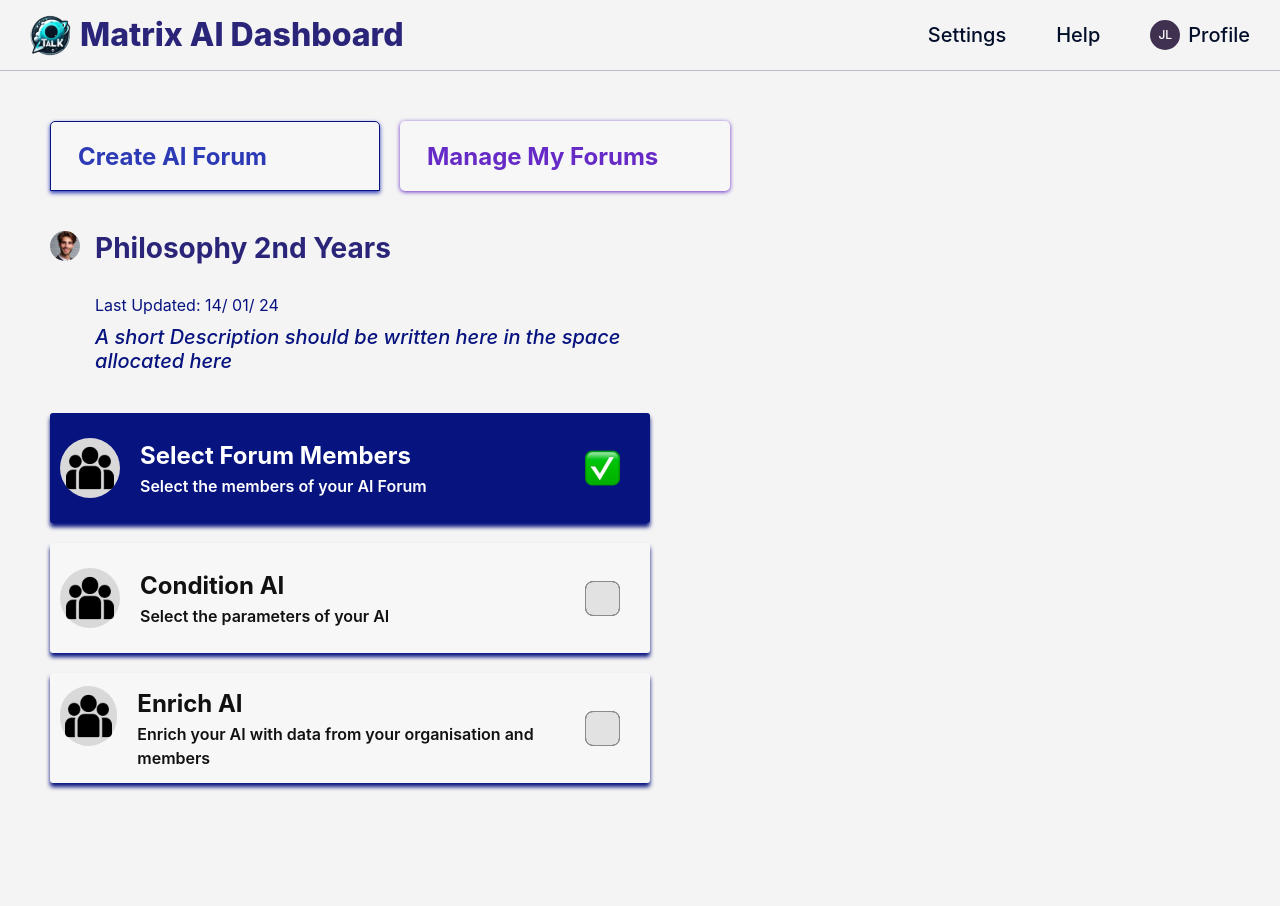
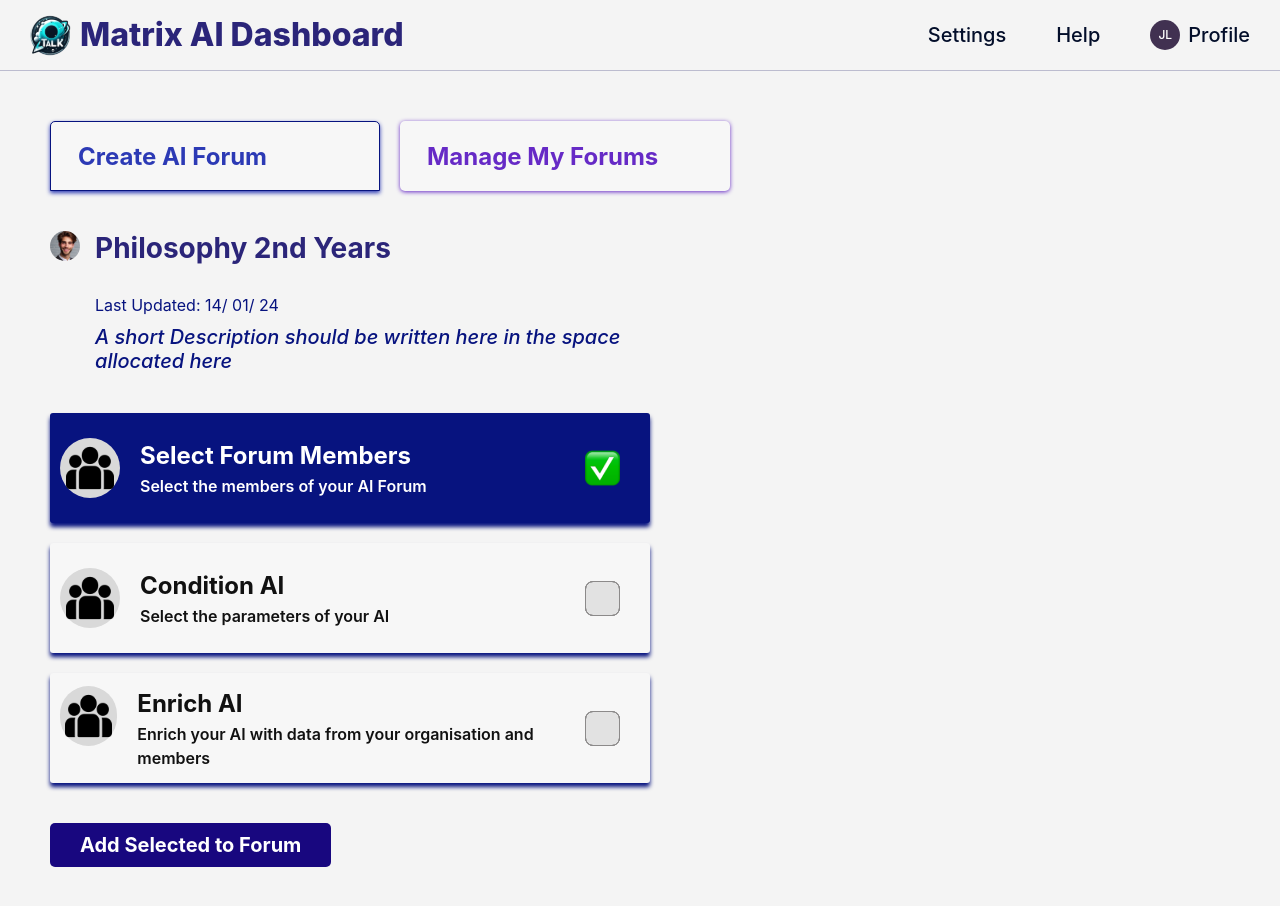
Before and after one commit to ratan2020cs131/external-task, a React (Create React App) app: page / in a window 1280 px wide. Shown: the top 906 px of the page. Before the commit the page ends 833 px from the top, so only its background shows below. Built offline with nearby package versions, Linux system fonts and the light colour scheme.

Commit message:
button 3 done

```diff
--- /dev/null
+++ b/src/components/button3/Button.jsx
@@ -0,0 +1,12 @@
+import React from 'react'
+import styles from './button.module.css';
+
+const Button = ({text}) => {
+  return (
+    <div className={styles.button}>
+      <h2>{text}</h2>
+    </div>
+  )
+}
+
+export default Button
--- /dev/null
+++ b/src/components/button3/button.module.css
@@ -0,0 +1,15 @@
+.button {
+    background-color: #18077F;
+    width: max-content;
+    padding: 10px 30px;
+    border-radius: 5px;
+}
+
+.button h2 {
+    color: #FFF;
+    font-family: Inter;
+    font-size: 20px;
+    font-style: normal;
+    font-weight: 700;
+    line-height: normal;
+}
--- a/src/pages/Home.jsx
+++ b/src/pages/Home.jsx
@@ -2,6 +2,7 @@ import React, { useState } from 'react'
 import Card from '../components/card1/Card';
 import Button from '../components/button1/Button';
 import Button2 from '../components/button2/Button';
+import Button3 from '../components/button3/Button';
 import Status from '../components/status/Status';
 
 const Home = () => {
@@ -18,12 +19,16 @@ const Home = () => {
                 <Status/>
             </div>
 
-            <div style={{ display: 'flex', flexDirection: 'column', gap: '20px' }}>
+            <div style={{ display: 'flex', flexDirection: 'column', gap: '20px', marginBottom:'40px' }}>
                 {
                     cardData.map((item, index) => (
                         <Card key={index} data={item} index={index} select={selected === index} setSelected={setSelected} />
                     ))
                 }
+            </div>
+
+            <div style={{display:'flex', marginBottom:'40px', gap:'20px'}}>
+                <Button3 text={'Add Selected to Forum'}/>
             </div>
         </div>
     )
```
